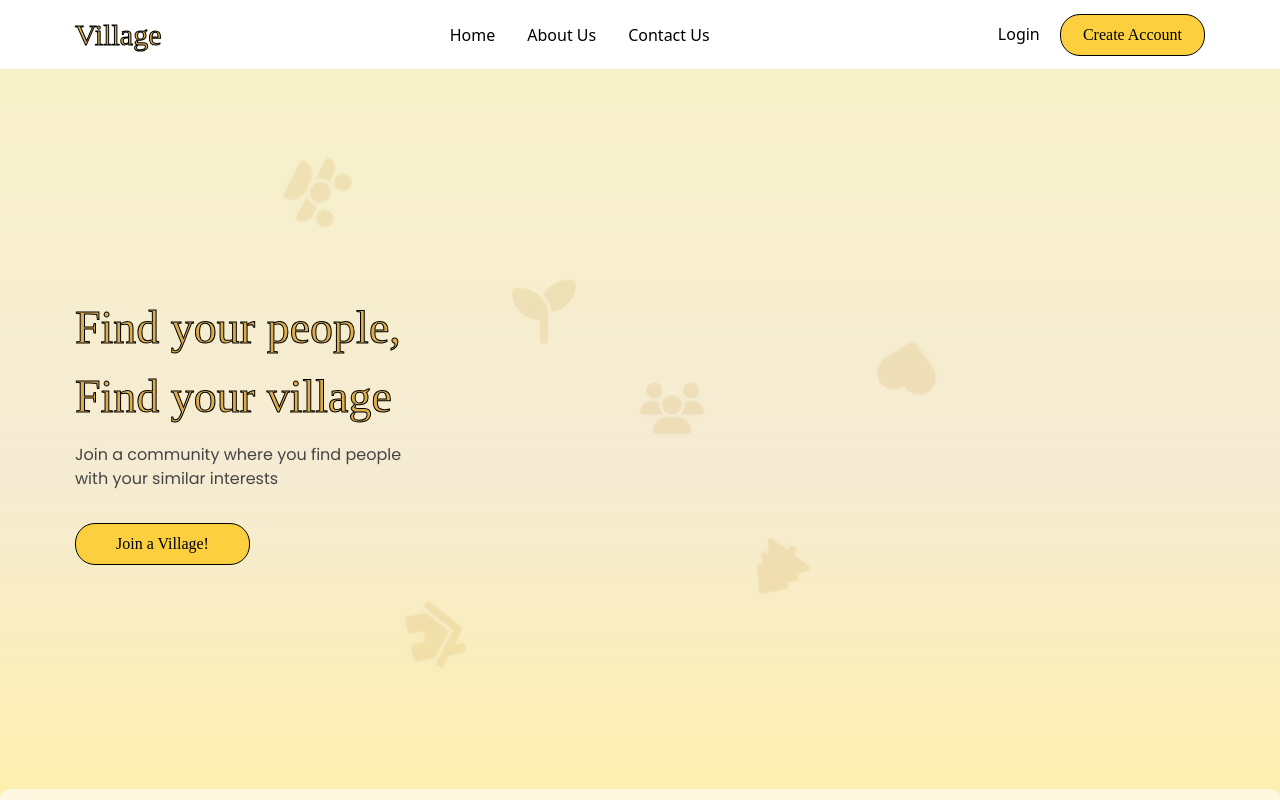
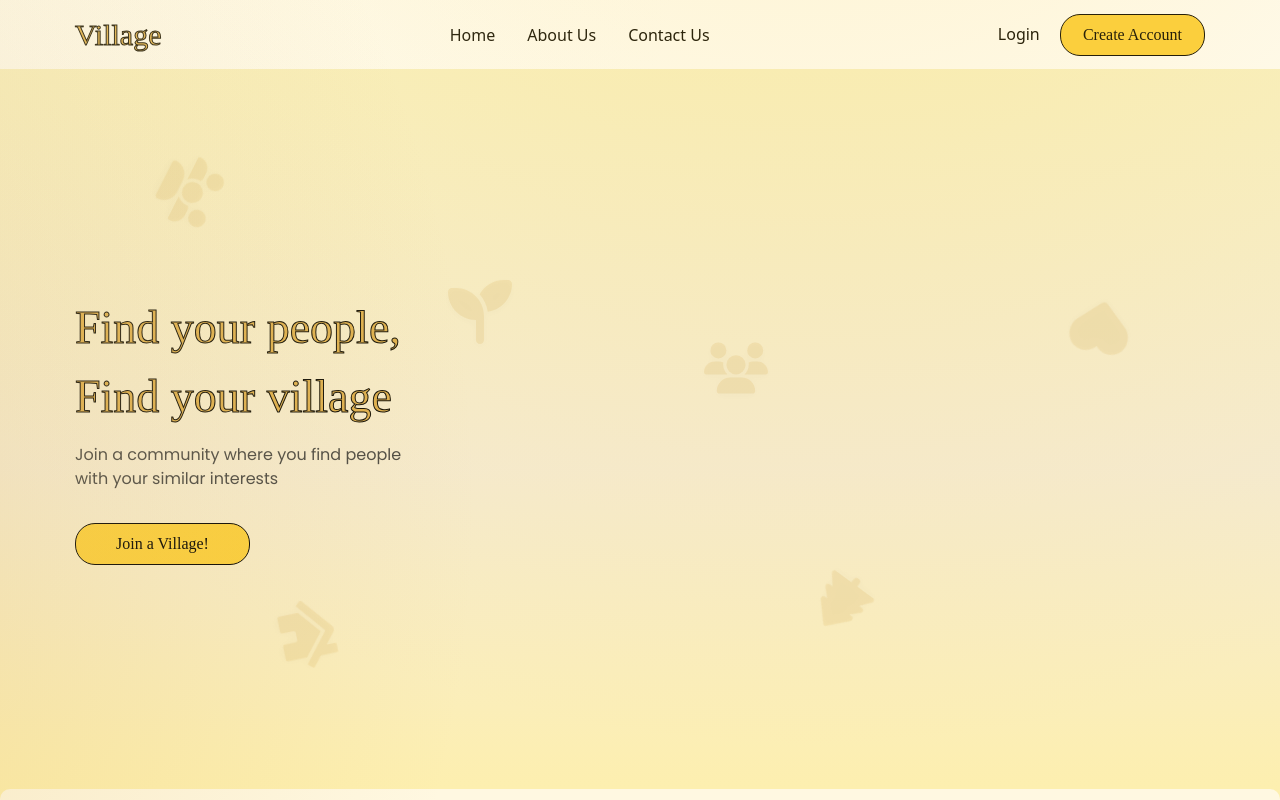
Before and after one commit to GenialSmileAdam/Village-, a React (Vite) app: page / in a window 1280 px wide. Shown: the top 800 px of the page. Built offline with nearby package versions, Linux system fonts and the light colour scheme; a web font is replaced by a local one.

Commit message:
Updated Changes - -Background Animation -Micro Interactions -Updated UI

```diff
--- a/package.json
+++ b/package.json
@@ -10,6 +10,7 @@
     "preview": "vite preview"
   },
   "dependencies": {
+    "@headlessui/react": "^2.2.9",
     "@tailwindcss/vite": "^4.1.18",
     "react": "^19.2.0",
     "react-dom": "^19.2.0",
--- a/src/components/Navbar.jsx
+++ b/src/components/Navbar.jsx
@@ -1,7 +1,82 @@
 import {Link} from "react-router-dom";
-import { GiHamburgerMenu } from "react-icons/gi";
+import { Menu, MenuButton, MenuItems, MenuItem, Transition } from '@headlessui/react';
+import { Fragment } from 'react';
+import {
+    FaBars,
+    FaTimes,
+    FaHome,
+    FaUsers,
+    FaCalendarAlt,
+    FaUser,
+    FaCog
+} from 'react-icons/fa';
 
+function MobileMenu() {
+    const menuItems = [
+        { icon: FaHome, label: 'Home', href: '/' },
+        { icon: FaUsers, label: 'Communities', href: '/communities' },
+        { icon: FaCalendarAlt, label: 'Events', href: '/events' },
+        { icon: FaUser, label: 'Profile', href: '/profile' },
+        { icon: FaCog, label: 'Settings', href: '/settings' },
+    ];
 
+    return (
+        <Menu as="div" className="md:hidden">
+            {({ open }) => (
+                <>
+                    <MenuButton className="p-2 hover:bg-gray-100 rounded-lg transition-colors">
+                        {open ? (
+                            <FaTimes className="w-6 h-6 text-gray-700" />
+                        ) : (
+                            <FaBars className="w-6 h-6 text-gray-700" />
+                        )}
+                    </MenuButton>
+
+                    <Transition
+                        as={Fragment}
+                        enter="transition ease-out duration-100"
+                        enterFrom="transform opacity-0 scale-95"
+                        enterTo="transform opacity-100 scale-100"
+                        leave="transition ease-in duration-75"
+                        leaveFrom="transform opacity-100 scale-100"
+                        leaveTo="transform opacity-0 scale-95"
+                    >
+                        <MenuItems
+                            anchor="bottom end"
+                            className="absolute right-4 top-16 w-64 bg-white rounded-xl shadow-2xl border border-gray-200 py-2 z-50"
+                        >
+                            {menuItems.map((item) => {
+                                const Icon = item.icon;
+
+                                return (
+                                    <MenuItem key={item.label}>
+                                        {({ focus }) => (
+                                            <a
+                                                href={item.href}
+                                                className={`${
+                                                    focus ? 'bg-primary/10 text-primary' : 'text-gray-700'
+                                                } flex items-center gap-4 p-4 text-lg font-medium border-b border-gray-100 last:border-0`}
+                                            >
+                                                <Icon className="w-6 h-6" />
+                                                <span>{item.label}</span>
+                                            </a>
+                                        )}
+                                    </MenuItem>
+                                );
+                            })}
+
+                            <div className="p-4 border-t border-gray-100">
+                                <button className="w-full bg-primary text-white py-3 rounded-lg font-medium hover:bg-primary/90 transition-colors">
+                                    Join Village
+                                </button>
+                            </div>
+                        </MenuItems>
+                    </Transition>
+                </>
+            )}
+        </Menu>
+    );
+}
 export default function Navbar() {
     return (
         <div className="flex justify-between items-center bg-white px-[var(--space-margin)] py-3 ">
@@ -16,10 +91,10 @@ export default function Navbar() {
                 </ul>
             </nav>
             <div className="hidden lg:block">
-                <Link to="/login" className="font-[500] text-black">Login</Link>
+                <Link to="/login" className="font-[500] text-black login">Login</Link>
                 <Link to="/signup" > <button className="button--primary ml-4 lg:py-1.6 px-5.5"> Create Account</button> </Link>
             </div>
-            <GiHamburgerMenu className="lg:hidden"/>
+            <MobileMenu/>
 
         </div>
     )
--- a/src/index.css
+++ b/src/index.css
@@ -1,4 +1,5 @@
 @import "tailwindcss";
+
 
 
 :root {
@@ -7,6 +8,7 @@
     --text-body: var(--text-body-sm);
     --text-sub: var(--text-sub-sm);
     --space-margin: var(--space-margin-sm);
+    --space-padding: var(--space-section-sm);
 }
 
 @media (min-width: 768px) {
@@ -16,6 +18,7 @@
         --text-body: var(--text-body-lg);
         --text-sub: var(--text-sub-lg);
         --space-margin: var(--space-margin-lg);
+        --space-padding: var(--space-section-lg);
     }
 }
 
@@ -64,7 +67,7 @@
     /* Laptop */
     --space-cardgap-lg: 48px;
     --space-margin-lg: 75px;
-
+    --space-section-lg:120px
 }
 
 
@@ -97,24 +100,12 @@
     }
 
     section{
-        @apply px-[var(--space-margin)];
+        @apply px-(--space-margin);
 
 
     }
 
-    .nav-links>li>a{
-        color: black;
-        font-weight: 400;
-        transition: all 0.3s cubic-bezier(0.4, 0, 0.2, 1);
 
-    }
-
-
-    .nav-links > li > a:hover {
-        color: var(--color-primary);
-        transform: translateY(-2px) scale(1.25);
-        text-shadow: 0 2px 8px rgba(220, 173, 78, 0.3);
-    }
 }
 
 @layer components{
@@ -131,7 +122,7 @@
     .button--primary:hover {
         transform: translateY(-3px);
         box-shadow: 0 10px 20px rgba(0, 0, 0, 0.15);
-        background-color: #f0b926; /* Slightly darker shade */
+        background-color: #f0b926;
     }
 
     .button--primary:active {
@@ -142,7 +133,7 @@
 
 
     .Logo{
-        font-family: var(--font-logo);
+        font-family: var(--font-logo), serif;
     }
     .subtitle{
         font-size: var(--text-sub);
@@ -185,7 +176,49 @@
     }
 
     .section-space{
-        @apply mt-[var(--space-section-sm)];
+        @apply mt-(--space-padding);
+    }
+
+
+    .nav-links > li > a,
+    .login {
+        color: black;
+        font-weight: 400;
+        transition: all 0.3s cubic-bezier(0.4, 0, 0.2, 1);
+        display: inline-block; /* Required for transform to work */
+    }
+
+    .nav-links > li > a:hover,
+    .login:hover {
+        color: var(--color-primary);
+        transform: translateY(-2px) scale(1.05); /* scale(1.25) is too much */
+        text-shadow: 0 2px 8px rgba(220, 173, 78, 0.3);
+    }
+
+    /* Add active state */
+    .nav-links > li > a.active {
+        color: var(--color-primary);
+        font-weight: 500;
+    }
+
+    /* Optional: Add underline animation */
+    .nav-links > li > a {
+        position: relative;
+    }
+
+    .nav-links > li > a::after {
+        content: '';
+        position: absolute;
+        width: 0;
+        height: 2px;
+        bottom: -4px;
+        left: 0;
+        background-color: var(--color-primary);
+        transition: width 0.3s ease;
+    }
+
+    .nav-links > li > a:hover::after {
+        width: 100%;
     }
 
     .floating-icons {
@@ -194,7 +227,6 @@
         left: 0;
         width: 100%;
         height: 100%;
-        pointer-events: none; /* Allow clicks through icons */
     }
 
     .floating-icons .icon {
@@ -226,7 +258,7 @@
     }
 
     .icon-4 {
-        top: 60%;
+        top: 50%;
         right: 10%;
         animation: floatIcon 22s infinite ease-in-out reverse;
     }
@@ -255,21 +287,21 @@
 
         .icon-1 {
             top: 15%;
-            left: 15%;
+            left: 10%;
         }
 
         .icon-2 {
-            top: 40%;
-            right: 20%;
+            top: 35%;
+            right: 10%;
         }
 
         .icon-3 {
             bottom: 20%;
-            left: 25%;
+            left: 20%;
         }
 
         .icon-4 {
-            top: 65%;
+            top: 69%;
             right: 30%;
         }
 
@@ -279,37 +311,12 @@
         }
 
         .icon-6 {
-            bottom: 45%;
+            bottom: 50%;
             right: 40%;
         }
     }
 
-    /* Large desktop */
-    @media (min-width: 1280px) {
-        .icon-1 {
-            left: 20%;
-        }
 
-        .icon-2 {
-            right: 25%;
-        }
-
-        .icon-3 {
-            left: 30%;
-        }
-
-        .icon-4 {
-            right: 35%;
-        }
-
-        .icon-5 {
-            left: 40%;
-        }
-
-        .icon-6 {
-            right: 45%;
-        }
-    }
 
     /* Animation - keep this the same */
     @keyframes floatIcon {
@@ -338,4 +345,35 @@
         }
     }
 
+    .hero-gradient-bg {
+        position: absolute;
+        top: 0;
+        left: 0;
+        width: 100%;
+        height: 100%;
+        background:
+                radial-gradient(
+                        circle at 20% 80%,
+                        rgba(220, 173, 78, 0.4) 0%,
+                        transparent 50%
+                ),
+                radial-gradient(
+                        circle at 80% 20%,
+                        rgba(251, 207, 61, 0.3) 0%,
+                        transparent 50%
+                ),
+                radial-gradient(
+                        circle at 40% 40%,
+                        rgba(248, 242, 202, 0.2) 0%,
+                        transparent 50%
+                );
+        background-size: 200% 200%;
+        animation: gradientShift 15s ease infinite;
+    }
+
+    @keyframes gradientShift {
+        0% { background-position: 0% 0%; }
+        50% { background-position: 100% 100%; }
+        100% { background-position: 0% 0%; }
+    }
 }
--- a/src/pages/Home.jsx
+++ b/src/pages/Home.jsx
@@ -6,6 +6,7 @@ import {FaHome} from "react-icons/fa";
 function Hero(){
     return(
         <section className="h-[370px] flex flex-col justify-center items-start gap-3 overflow-hidden lg:h-[90vh]">
+            <div className="hero-gradient-bg"></div>
             <div className="floating-icons overflow-hidden">
                 <FaUsers className="icon icon-1" />
                 <FaHeart className="icon icon-2" />
```
Also changed, not shown: 1 other file (tests, documents, lock files or other folders).
